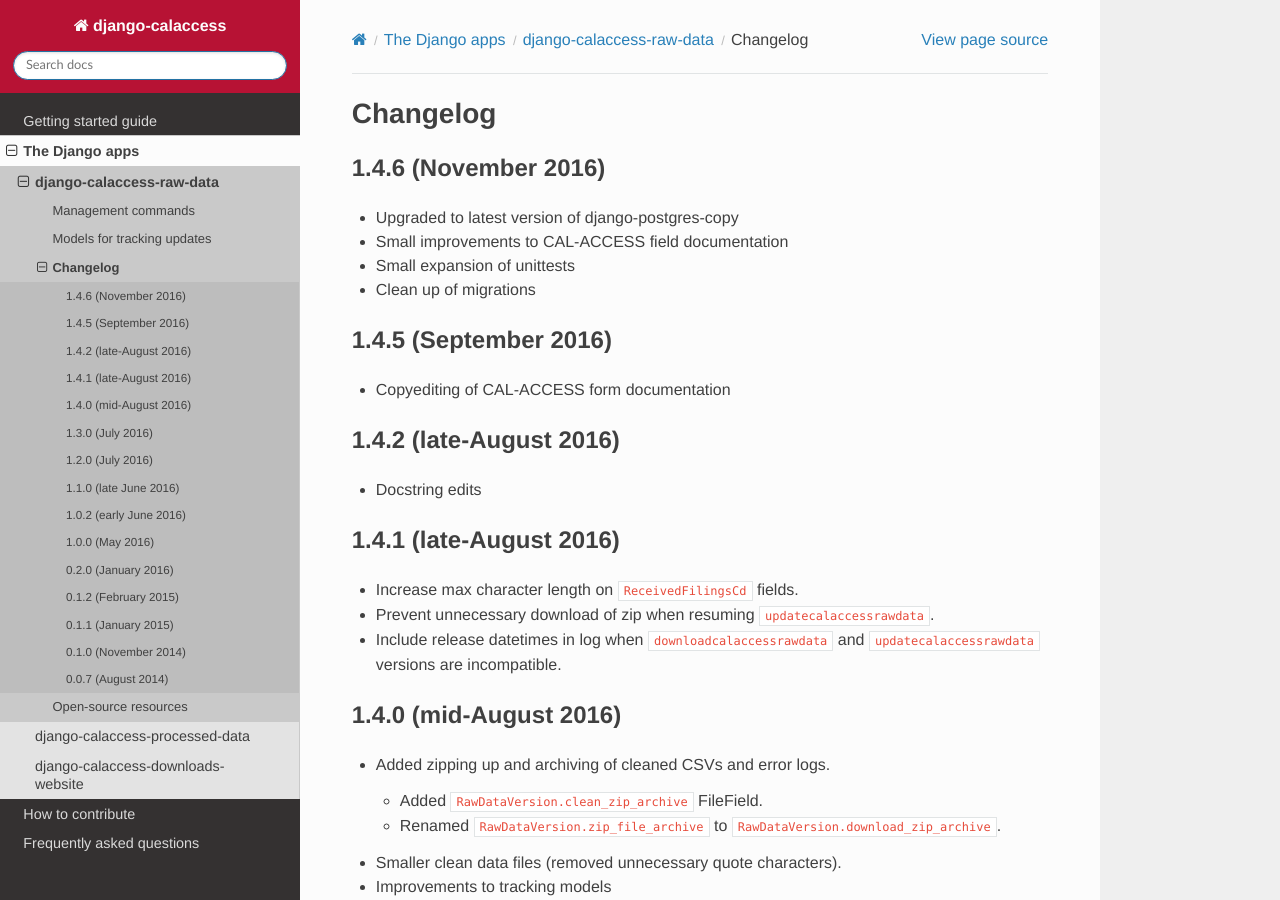
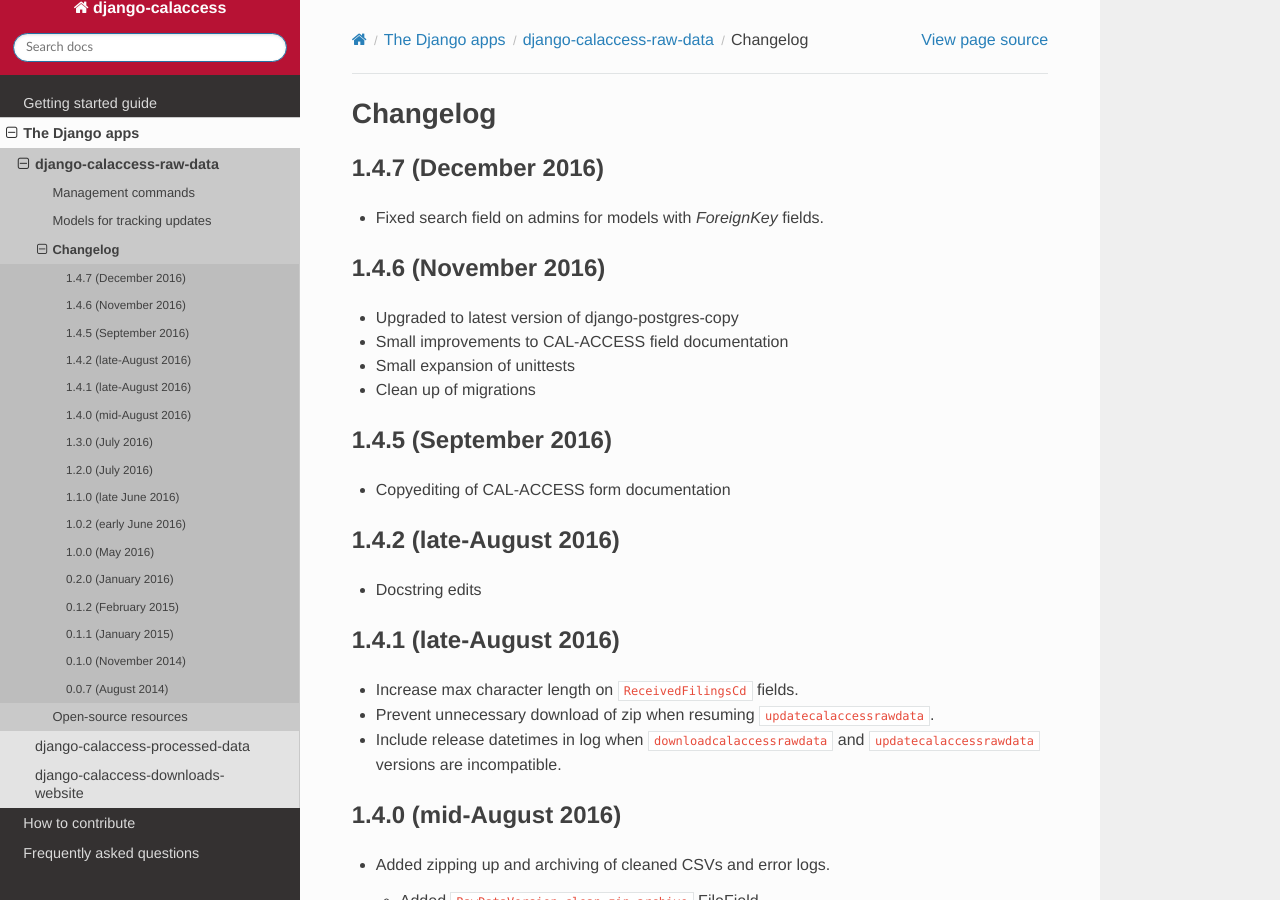
Before and after one commit to palewire/django-calaccess-technical-documentation, a Sphinx documentation site: the page built from docs/apps/calaccess_raw/changelog.rst, in a window 1280 px wide and 900 px high. Built offline with Sphinx 7.4.7 and the Read the Docs theme 2.0.0, drawn with Linux system fonts in a browser that asks for light colours.

Commit message:
Notes for 1.4.7 release

```diff
--- a/docs/apps/calaccess_raw/changelog.rst
+++ b/docs/apps/calaccess_raw/changelog.rst
@@ -1,5 +1,11 @@
 Changelog
 =========
+
+1.4.7 (December 2016)
+---------------------
+
+* Fixed search field on admins for models with `ForeignKey` fields.
+
 
 1.4.6 (November 2016)
 ---------------------
```
